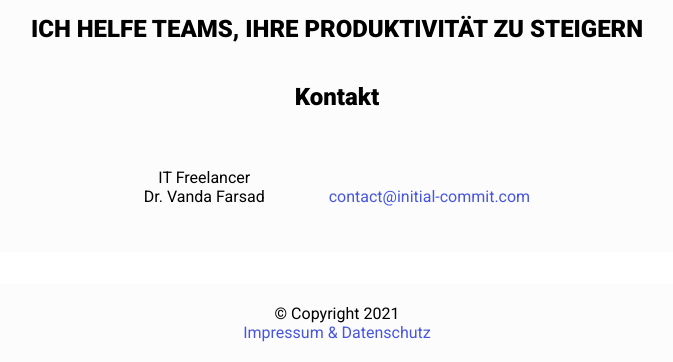
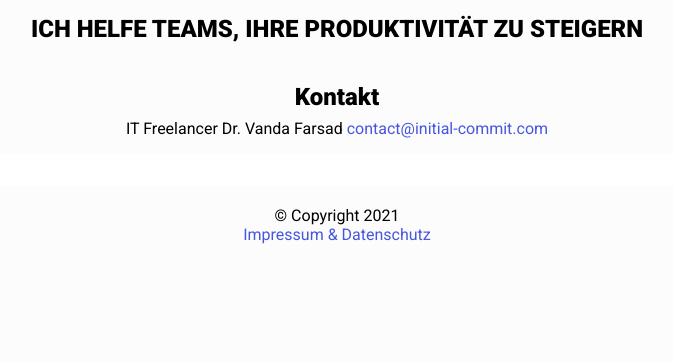
Before and after one commit to VandaFarsad/portfolio, a Django app: template portfolio/templates/index.html in a window 1280 px wide. Shown: the part 677-1039 px from the top of the page, without its empty margins (303-976 px from the left). After the commit the page ends 921 px from the top, so only its background shows below. Run offline with Django 3.2, Linux system fonts and the light colour scheme; the template is opened without the code that fills it, so the values that code supplies are empty.

Commit message:
merge contact columns

```diff
--- a/portfolio/templates/impressum.html
+++ b/portfolio/templates/impressum.html
@@ -34,7 +34,6 @@
             </span>
             <span style="white-space: pre-line;">
                 <strong>Kontakt</strong>
-                <!-- +49 172 2890837 -->
                 <a href="mailto:contact@initial-commit.com">contact@initial-commit.com</a>
             </span>
     </div>
--- a/portfolio/templates/index.html
+++ b/portfolio/templates/index.html
@@ -81,14 +81,9 @@
     <div style="text-align: center;">
         <section class="contact" id="contact">
             <h2>Kontakt</h2>
-            <span class="leftRapper" style="white-space: pre-line;">
                 IT Freelancer
                 Dr. Vanda Farsad
-            </span>
-            <span class="rightRapper" style="white-space: pre-line;">
-                <!-- +49 172 2890837 -->
                 <a href="mailto:contact@initial-commit.com">contact@initial-commit.com</a>
-            </span>
         </section>
     </div>
 
```
